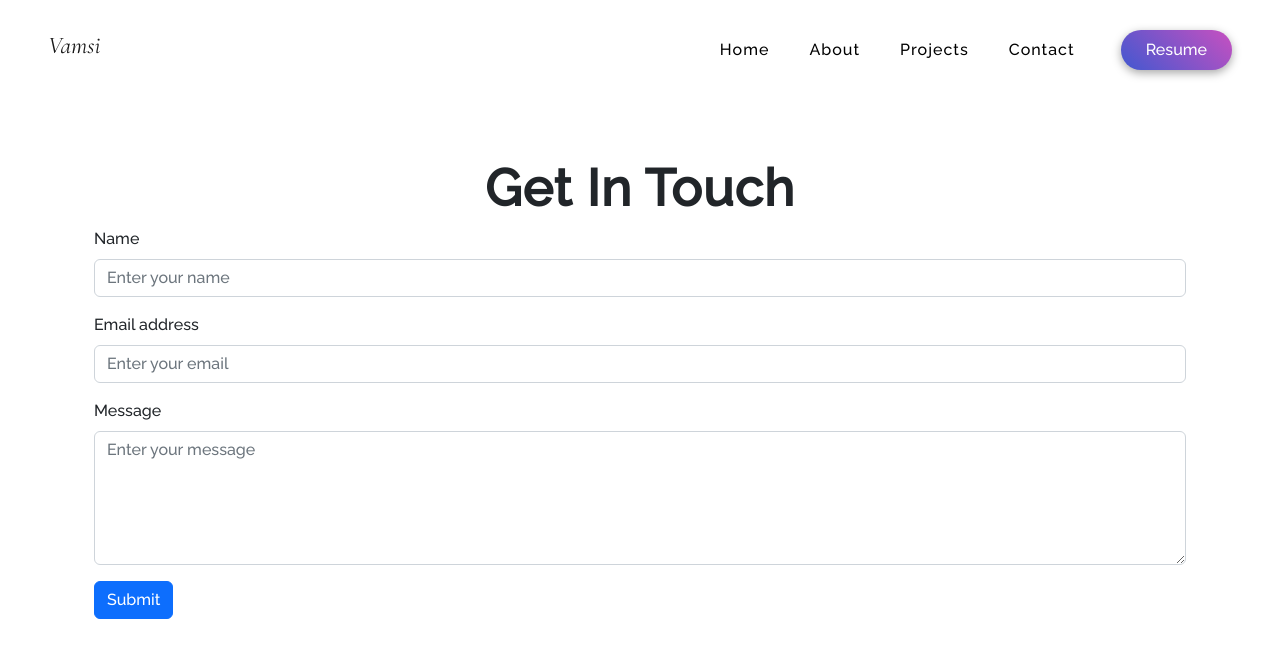
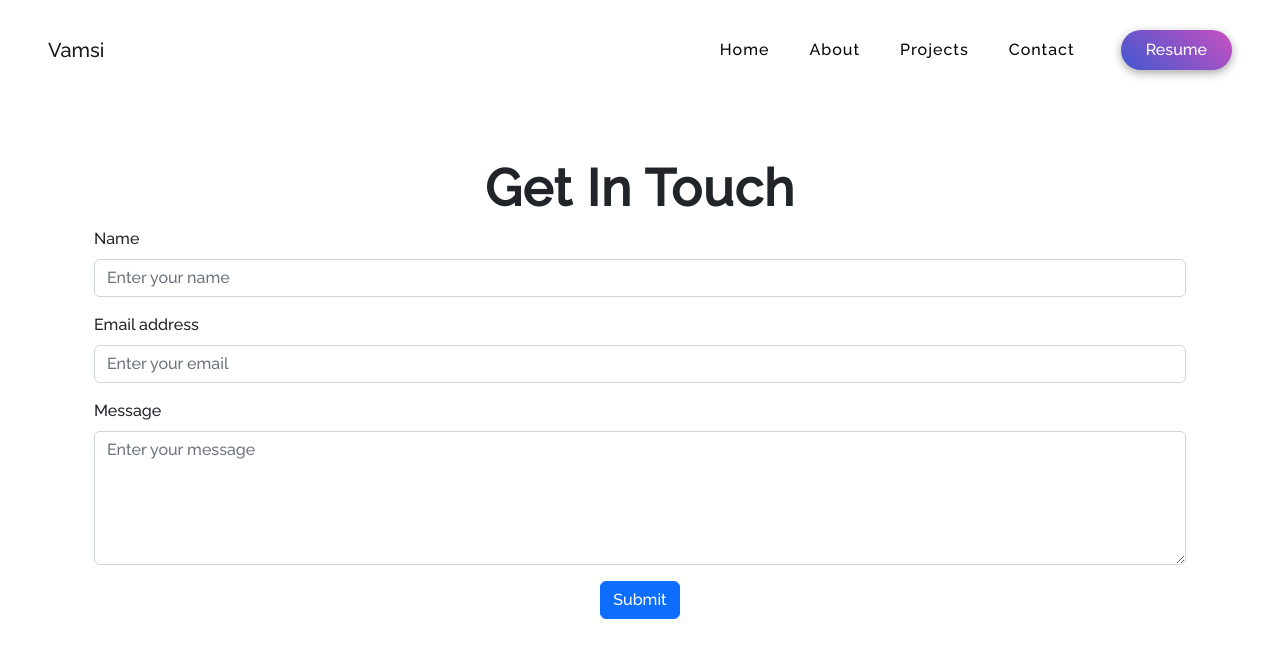
Before and after one commit to vamsi3379/Portfolio, a React (Create React App) app: page /contact in a window 1280 px wide. Shown: the top 658 px of the page. Built offline with nearby package versions, Linux system fonts and the light colour scheme; a web font is replaced by a local one.

Commit message:
Minor Changes

```diff
--- a/src/components/Contactpage/ContactForm.jsx
+++ b/src/components/Contactpage/ContactForm.jsx
@@ -48,9 +48,11 @@ const ContactForm = () => {
           <Form.Label>Message</Form.Label>
           <Form.Control as="textarea" rows={5} placeholder="Enter your message" value={message} onChange={(e) => setMessage(e.target.value)} required />
         </Form.Group>
-        <Button variant="primary" type="submit">
-          Submit
-        </Button>
+        <div style={{textAlign: "center"}}>
+            <Button variant="primary" type="submit">
+                Submit
+            </Button>
+        </div>
       </Form>
       {/* <hr className='line' />
         <p className='copyright'>© Copyright 2023.
--- a/src/components/Header/Header.js
+++ b/src/components/Header/Header.js
@@ -28,9 +28,7 @@ function Header() {
 
 
       <Navbar.Brand className='logotext' as={Link} to='/'>
-        <div>
-          <h4 className='nameFont'>Vamsi</h4>
-        </div>
+        <Nav.Link as={Link} to="/" onClick={() => updateExpanded(false)}> Vamsi </Nav.Link>
       </Navbar.Brand>
 
       <Navbar.Toggle className='navbar-toggler' aria-controls="responsive-navbar-nav"
--- a/src/pages/style.css
+++ b/src/pages/style.css
@@ -478,9 +478,9 @@
     display: none;
   }
 }
-.nameFont {
+/* .nameFont {
   font-family: 'Cormorant Garamond', serif;
-}
+} */
 .tech-icons {
   font-size: 4.5em !important;
   margin: 10px !important;
```
